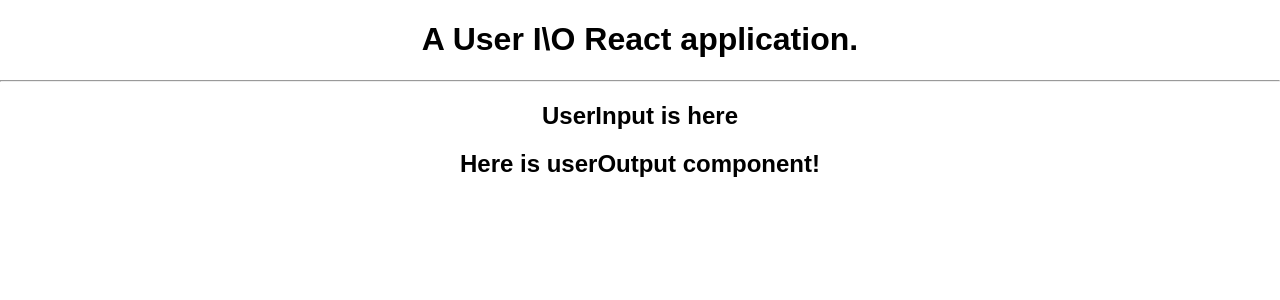
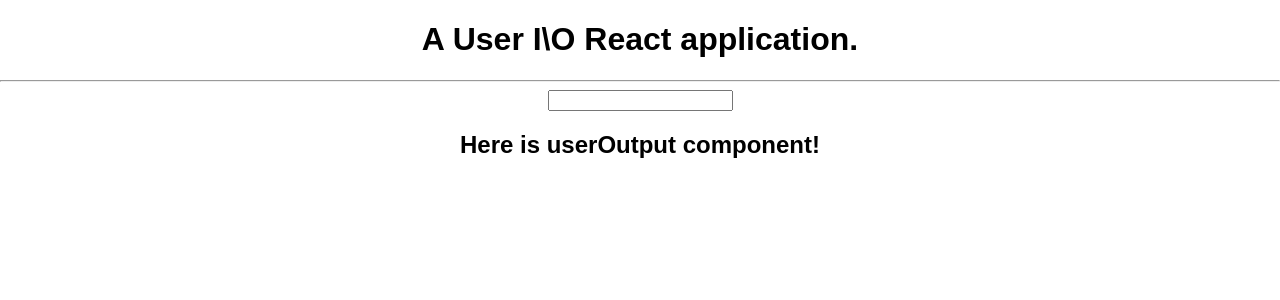
Before and after one commit to artemdwo/react-user-io-tested, a React (Create React App) app: page / in a window 1280 px wide. Shown: the top 300 px of the page. Built offline with nearby package versions, Linux system fonts and the light colour scheme.

Commit message:
[UPDATE] UserInput should hold an input element (code + test)

```diff
--- a/src/UserInput/UserInput.js
+++ b/src/UserInput/UserInput.js
@@ -8,7 +8,7 @@ import './UserInput.css'
 const userInput = () => {
     return (
         <div className="UserInput">
-            <h2>UserInput is here</h2>
+            <input></input>
         </div>
     )
 }
```
Also changed, not shown: 1 other file (tests, documents, lock files or other folders).
